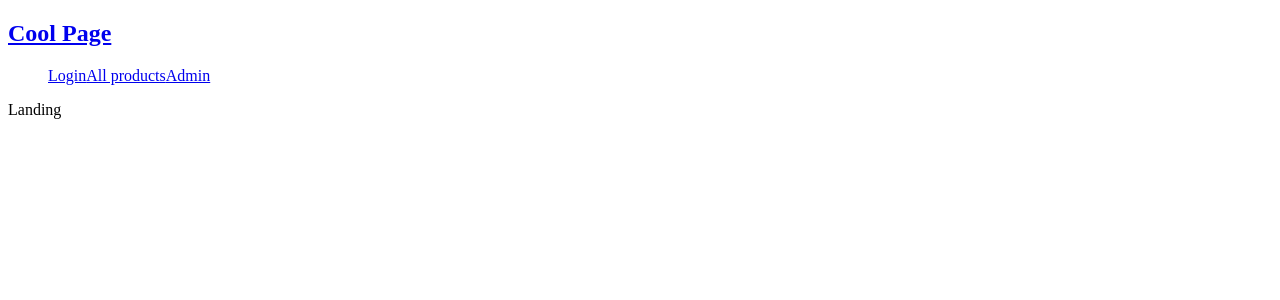
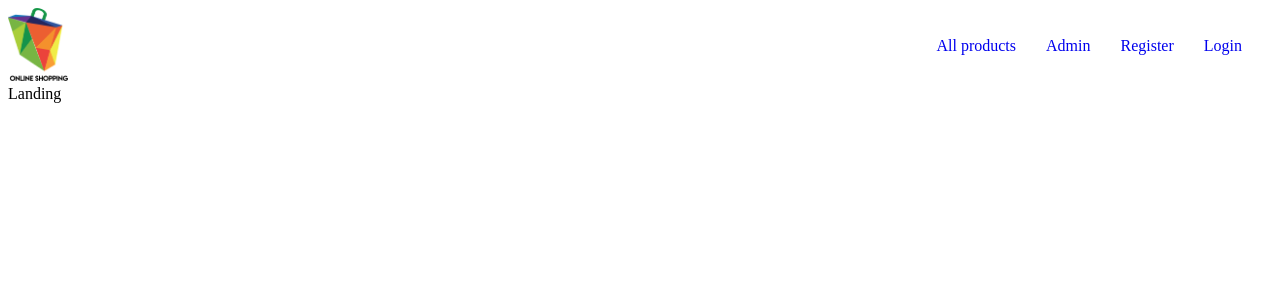
Before and after one commit to JoAn9/shop, a React (Create React App) app in the folder client/: page / in a window 1280 px wide. Shown: the top 300 px of the page. Built offline with nearby package versions, Linux system fonts and the light colour scheme; the HTML template or start-up script is replaced by a standard one.

Commit message:
refactor nav & add logo

```diff
--- a/client/src/components/Navigation.js
+++ b/client/src/components/Navigation.js
@@ -1,21 +1,33 @@
 import React from 'react';
 import { Link } from 'react-router-dom';
+import logo from '../img/logo.png';
 
 function Navigation() {
   return (
-    <nav>
-      <h1>
-        <a href="/">Cool Page</a>
-      </h1>
+    <nav className="nav">
+      <Link to="/">
+        <img src={logo} alt="" style={{ width: '60px' }} />
+      </Link>
       <ul>
         <li>
-          <Link to="/login">Login</Link>
+          <Link to="/products" className="link">
+            All products
+          </Link>
         </li>
         <li>
-          <Link to="/products">All products</Link>
+          <Link to="/admin" className="link">
+            Admin
+          </Link>
         </li>
         <li>
-          <Link to="/admin">Admin</Link>
+          <Link to="/register" className="link">
+            Register
+          </Link>
+        </li>
+        <li>
+          <Link to="/login" className="link">
+            Login
+          </Link>
         </li>
       </ul>
     </nav>
```
Also changed, not shown: client/src/img/logo.png (added).
